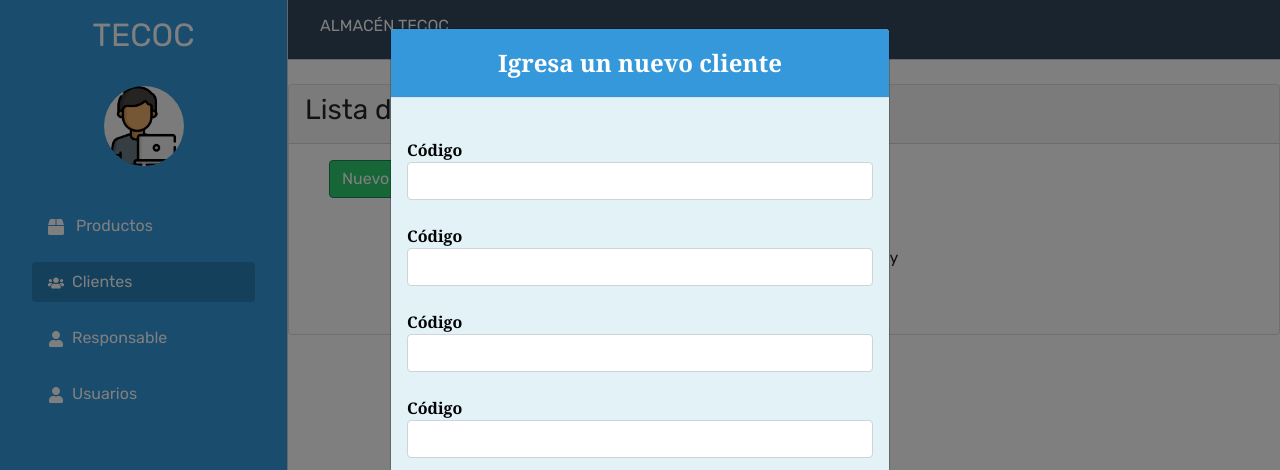
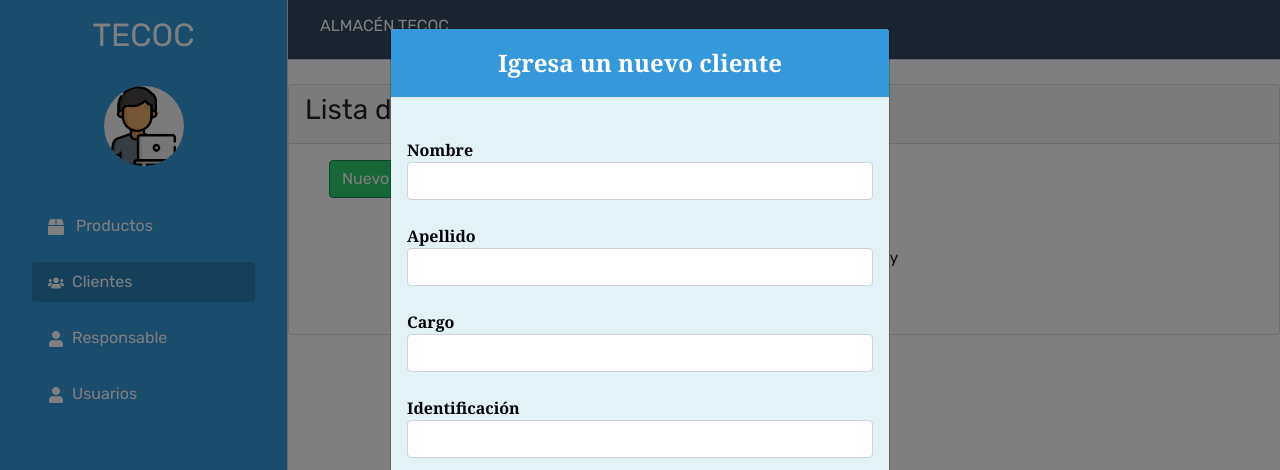
Before and after one commit to JhojanOsorio/interface-grafica-tecoc-warehouse, a React (Create React App) app: page /clients in a window 1280 px wide. Both pictures are taken after a click on the button "Nuevo". Shown: the top 470 px of the page. Built offline with nearby package versions, Linux system fonts and the light colour scheme; no server answers.

Commit message:
se corrigieron los modales

```diff
--- a/src/components/ItemModal.js
+++ b/src/components/ItemModal.js
@@ -1,14 +1,15 @@
 import React from 'react'
 
-function ItemModal(title,name="") {
+function ItemModal({title,name =""})  {
   return (
     <div className="form-group  fw-bolder mt-4">
-                    <label for="formGroupExampleInput ">Código</label>
+                    <label for="formGroupExampleInput ">{title}</label>
                     <input
                       type="text"
                       className="form-control"
                       id="formGroupExampleInput"
                       placeholder=""
+                      name={name}
                     ></input>
                   </div>
   )
--- a/src/components/MenuClient.js
+++ b/src/components/MenuClient.js
@@ -42,10 +42,10 @@ function Example() {
         <Modal.Body className="BodyModalR">
           <div className>
             <form>
-              <ItemModal Title="Nombre" />
-              <ItemModal Title="Apellido" />
-              <ItemModal Title="Cargo" />
-              <ItemModal Title="Identificación" />
+              <ItemModal title="Nombre" />
+              <ItemModal title="Apellido" />
+              <ItemModal title="Cargo" />
+              <ItemModal title="Identificación" />
             </form>
           </div>
         </Modal.Body>
--- a/src/components/MenuProduct.js
+++ b/src/components/MenuProduct.js
@@ -63,7 +63,7 @@ function Example() {
                 <div className="col  ">
                   <ItemModal title="Código" />
                   <ItemModal title="Nombre" />
-                  <ItemModal title="Descripcion" />
+                  <ItemModal title="Descripción" />
                   <ItemModal title="Serial" />
                   <div className="form-group fw-bolder">
                     <label for="formGroupExampleInput2">Departamento</label>
@@ -96,6 +96,7 @@ function Example() {
                   <ItemModal title="Modelo" />
                 </div>
                 <div className="col">
+
                   <ItemModal title="Responsable" />
                   <ItemModal title="Condición" />
                   <ItemModal title="Cantidad" />
--- a/src/components/MenuResponsible.js
+++ b/src/components/MenuResponsible.js
@@ -73,10 +73,10 @@ function Example() {
             <div  className >
             <form>
 
-            <ItemModal Title="Nombre" />
-              <ItemModal Title="Apellido" />
-              <ItemModal Title="Cargo" />
-              <ItemModal Title="Identificación" />
+            <ItemModal title="Nombre" />
+              <ItemModal title="Apellido" />
+              <ItemModal title="Cargo" />
+              <ItemModal title="Identificación" />
 
 
           </form>
--- a/src/components/MenuUser.js
+++ b/src/components/MenuUser.js
@@ -42,8 +42,8 @@ function MenuUser() {
           <Modal.Body className='BodyModalR'  >
             <div  className >
             <form>
-            <ItemModal Title="Usuario" />
-            <ItemModal Title="Contraseña" />
+            <ItemModal title="Usuario" />
+            <ItemModal title="Contraseña" />
 
 
 
--- a/src/components/TableClient.js
+++ b/src/components/TableClient.js
@@ -6,7 +6,7 @@ import * as FaIcons from "react-icons/fa";
 import MenuClient from './MenuClient'
 import Button from 'react-bootstrap/Button';
 import Modal from 'react-bootstrap/Modal';
-import ItemModal from "./ItemModal";
+import ItemModal from './ItemModal';
 
 function TableClient() {
 
@@ -107,14 +107,14 @@ function TableClient() {
      </div>
 
         <Modal.Body className='ModalBodyEditClient'>
-        <form>
-
-        <ItemModal Title="Nombre" />
-              <ItemModal Title="Apellido" />
-              <ItemModal Title="Cargo" />
-              <ItemModal Title="Identificación" />
-
-    </form>
+        <div className>
+            <form>
+              <ItemModal title="Nombre" />
+              <ItemModal title="Apellido" />
+              <ItemModal title="Cargo" />
+              <ItemModal title="Identificación" />
+            </form>
+          </div>
         </Modal.Body>
         <Modal.Footer className='ModalFooterEditClient'>
         <Button
--- a/src/components/TableResponsible.js
+++ b/src/components/TableResponsible.js
@@ -106,10 +106,10 @@ function TableResponsible() {
             <div  className >
             <form>
 
-            <ItemModal Title="Nombre" />
-              <ItemModal Title="Apellido" />
-              <ItemModal Title="Cargo" />
-              <ItemModal Title="Identificación" />
+            <ItemModal title="Nombre" />
+              <ItemModal title="Apellido" />
+              <ItemModal title="Cargo" />
+              <ItemModal title="Identificación" />
 
 
           </form>
--- a/src/components/TableUser.js
+++ b/src/components/TableUser.js
@@ -99,8 +99,8 @@ function TableUser() {
           <Modal.Body className='BodyModalR'  >
             <div  className >
             <form>
-            <ItemModal Title="Usuario" />
-            <ItemModal Title="Contraseña" />
+            <ItemModal title="Usuario" />
+            <ItemModal title="Contraseña" />
 
 
 
```
